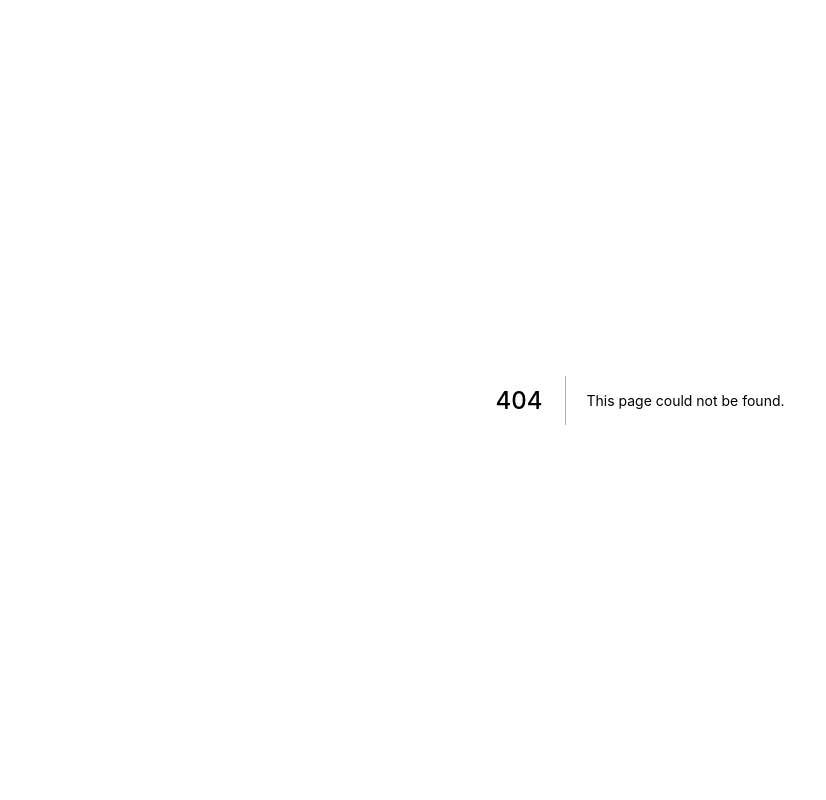
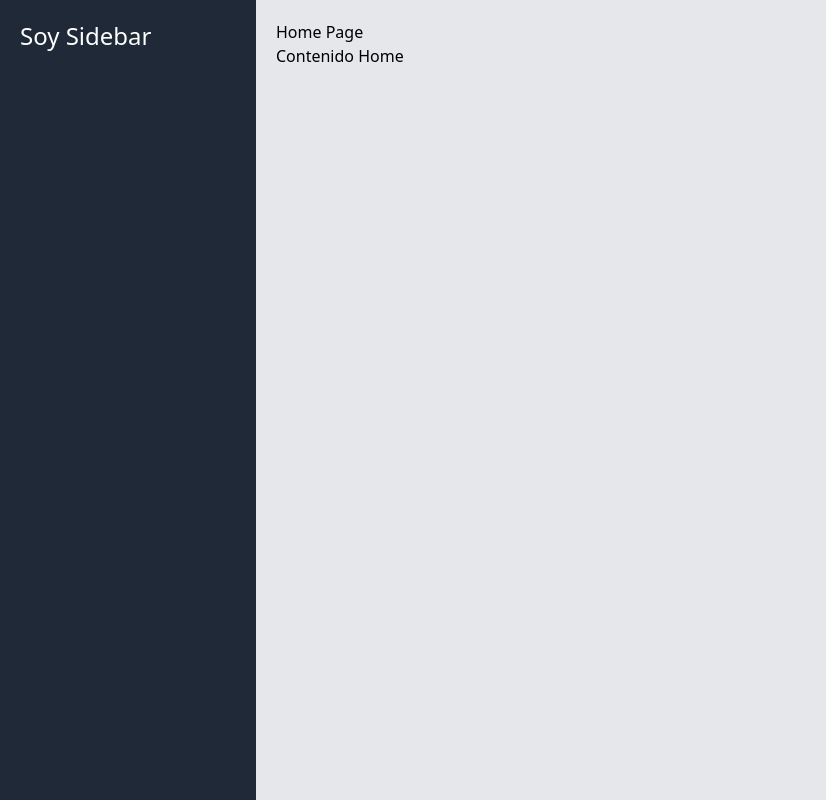
Before and after one commit to sanchezcarlos1986/web_typescript_base, a Next.js app: page / in a window 1280 px wide. Before the commit this address had no page. Shown: the whole page, without its empty margins (0-826 px from the left). Built offline with nearby package versions, Linux system fonts and the light colour scheme.

Commit message:
feat: create layout and empty pages

```diff
--- /dev/null
+++ b/src/components/Layout.tsx
@@ -0,0 +1,36 @@
+import React, {ReactNode} from 'react';
+import Head from 'next/head';
+import {Sidebar} from '../components';
+
+type Props = {
+  children: ReactNode;
+  title: string;
+};
+
+const Layout: React.FC<Props> = ({children, title}) => {
+  return (
+    <>
+      <Head>
+        <title>CMR Client Administrator | {title}</title>
+        <meta name="viewport" content="initial-scale=1.0, width=device-width" />
+        <link
+          rel="stylesheet"
+          href="https://cdnjs.cloudflare.com/ajax/libs/tailwindcss/2.2.19/tailwind.min.css"
+        />
+      </Head>
+      <div className="bg-gray-200 min-h-screen">
+        <div className="flex min-h-screen">
+          <Sidebar />
+          <main className="sm:w-2/3 xl:w-4/5 p-5">
+            <>
+              <h1>{title}</h1>
+              {children}
+            </>
+          </main>
+        </div>
+      </div>
+    </>
+  );
+};
+
+export default Layout;
--- /dev/null
+++ b/src/components/Sidebar/sidebar.display.tsx
@@ -0,0 +1,13 @@
+import React from 'react';
+
+const Sidebar: React.FC = () => {
+  return (
+    <aside className="bg-gray-800 sm:w-1/3 xl:w-1/5 p-5">
+      <div>
+        <p className="text-white text-2xl">Soy Sidebar</p>
+      </div>
+    </aside>
+  );
+};
+
+export default Sidebar;
--- /dev/null
+++ b/src/components/index.tsx
@@ -0,0 +1,2 @@
+export {default as Layout} from './Layout';
+export {default as Sidebar} from './Sidebar/sidebar.display';
--- /dev/null
+++ b/src/pages/index.tsx
@@ -0,0 +1,12 @@
+import React from 'react';
+import {Layout} from '../components';
+
+const HomePage: React.FC = () => {
+  return (
+    <div>
+      <Layout title="Home Page">Contenido Home</Layout>
+    </div>
+  );
+};
+
+export default HomePage;
```
Also changed, not shown: src/pages/home.styles.ts (deleted, +0 -9 lines), src/pages/home.tsx (deleted, +0 -17 lines), src/pages/orders.tsx (added, +12 -0 lines), src/pages/products.tsx (added, +12 -0 lines), src/components/Sidebar/sidebar.styles.ts (added), 2 other files (tests, documents, lock files or other folders).
